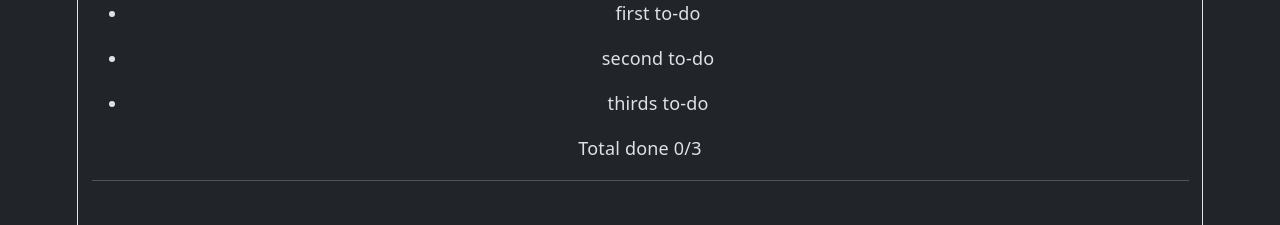
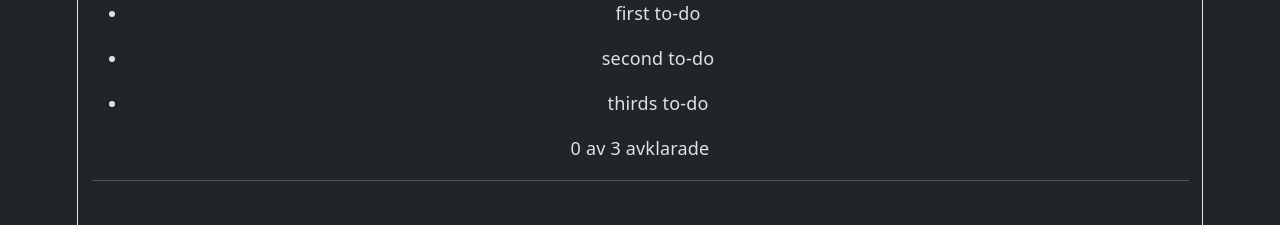
Before and after one commit to Petrasoderstrom1612/REACT-01, a React (Vite) app in the folder 03-simple-todos/: page / in a window 1280 px wide. Shown: the top 225 px of the page. Built offline with nearby package versions, Linux system fonts and the light colour scheme.

Commit message:
svensk text

```diff
--- a/03-simple-todos/src/App.tsx
+++ b/03-simple-todos/src/App.tsx
@@ -19,7 +19,7 @@ const [todos, setTodos] = useState<Todo[]>([
       {todos.map(todo => <ul>
         <li>{todo.title}</li>
       </ul>)}
-      <p>Total done {todos.filter(t => t.done).length}/{todos.length}</p>
+      <p>{todos.filter(t => t.done).length} av {todos.length} avklarade</p>
       <hr></hr>
     </div>
   )
```
